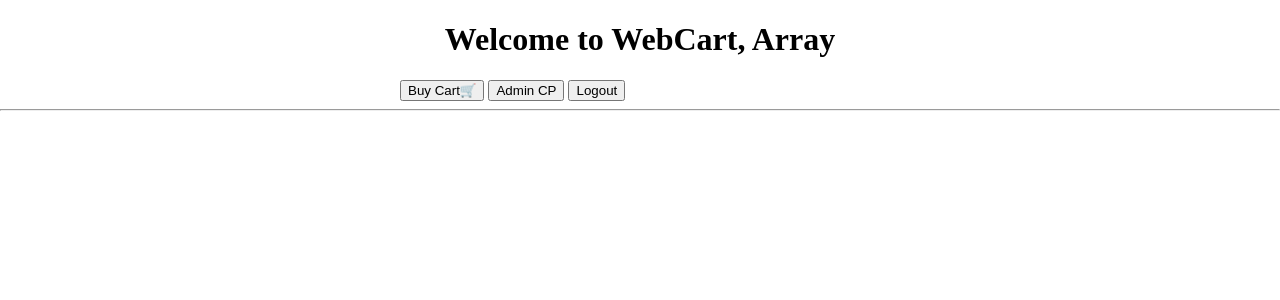
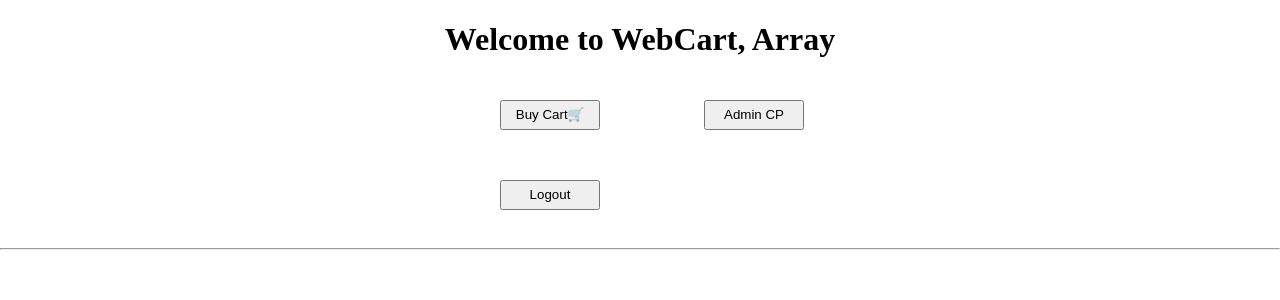
Before and after one commit to Skad0sh/php-webcart, a PHP site: page /Desktop/main.php in a window 1280 px wide. Shown: the top 300 px of the page. Run offline with PHP 8.4, Linux system fonts and the light colour scheme; the visitor is signed in with stand-in values (Sample User, id 1); data that the repository does not hold is empty.

Commit message:
Update style.css

```diff
--- a/style.css
+++ b/style.css
@@ -16,7 +16,7 @@ body{
 	height: 300px;
 /*	background-color:red; */
 	margin-left: 500px;
-	margin-top: 50px;
+	margin-top: 5px;
 }
 .header-div{
 	height: 100px;
@@ -24,3 +24,18 @@ body{
 .error{
 	color: red;
 }
+h{padding:10px 0px 10px 0px;}
+
+.cart-button{
+	width: 100px;
+	height: 50px;
+	background-color: rgb(227, 179, 36);
+}
+
+.nav-button{
+	margin-bottom:30px;
+	margin-left: 100px;
+	margin-top: 20px;
+	height: 30px;
+	width: 100px;
+}
```
